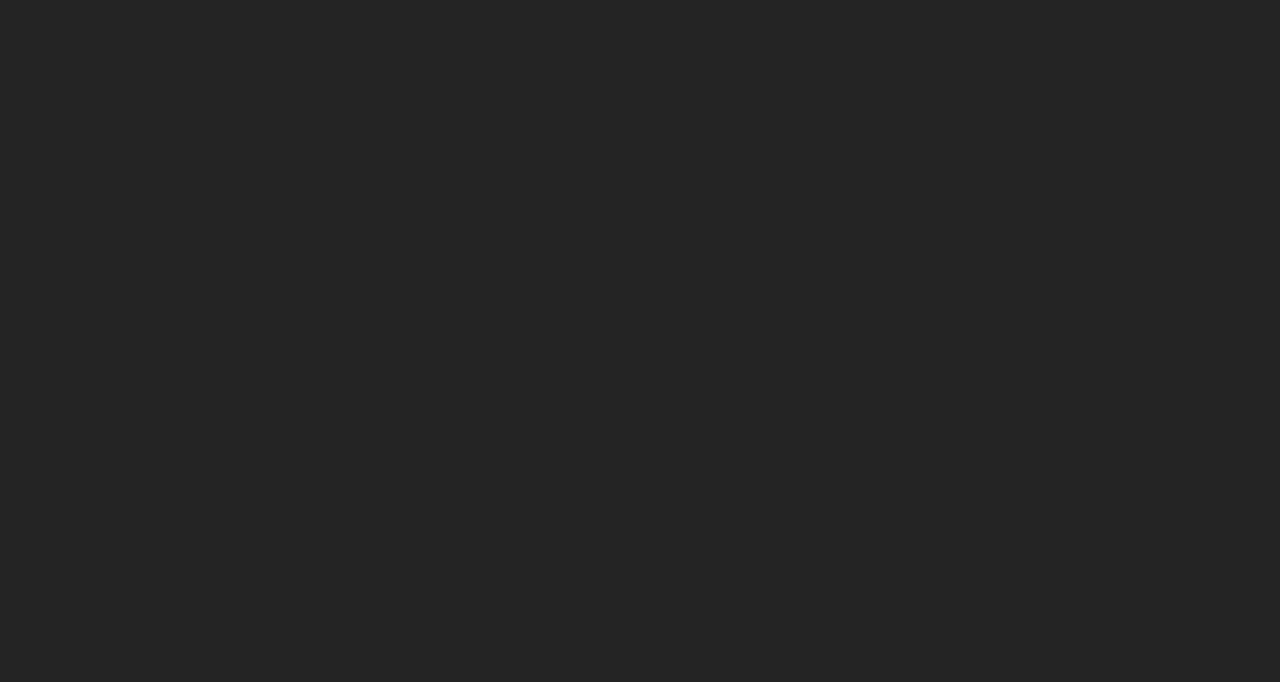
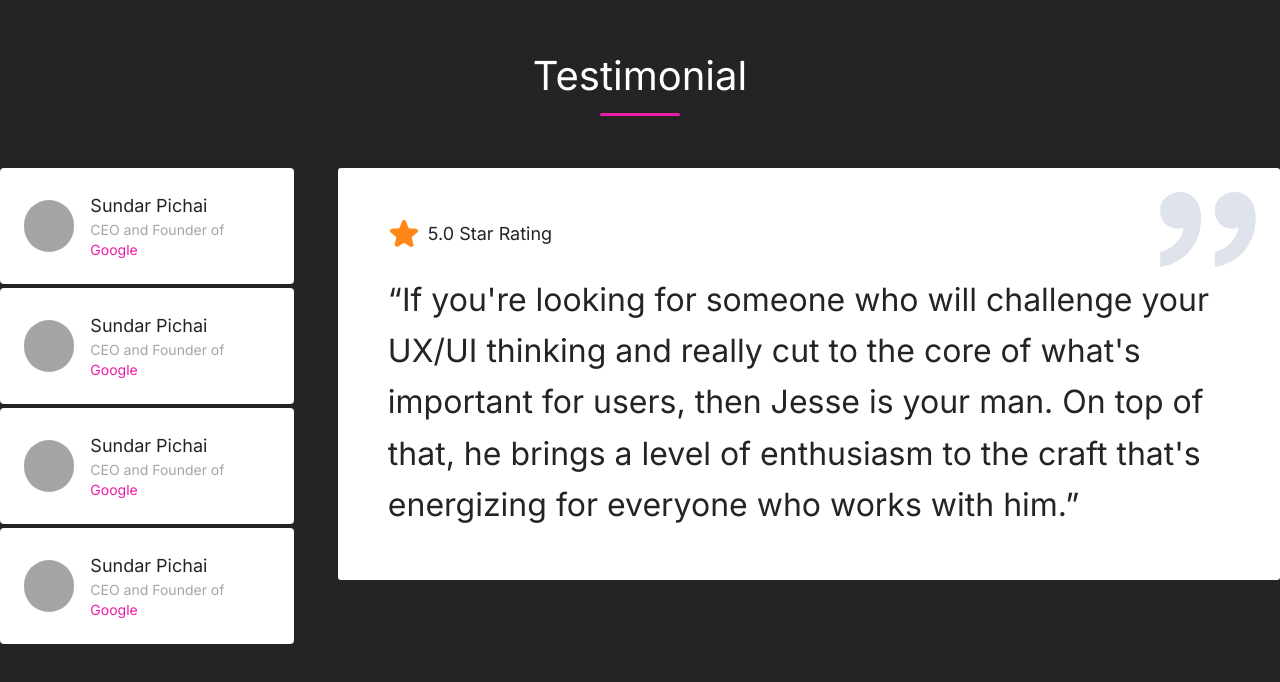
Before and after one commit to JefteMedeiros/personal-portfolio, a Next.js app: page / in a window 1280 px wide. Shown: the part 4242-4924 px from the top of the page. Before the commit the page ends 4068 px from the top, so only its background shows below. Built offline with nearby package versions, Linux system fonts and the light colour scheme.

Commit message:
Feature/Testimonial

```diff
--- /dev/null
+++ b/src/components/Testimonials/index.tsx
@@ -0,0 +1,107 @@
+import { Star } from "phosphor-react";
+import {
+  SectionTitle,
+  SectionTitleUnderline,
+} from "../../styles/Global/styles";
+import {
+  Container,
+  QuoteIcon,
+  TestimonialBox,
+  TestimonialContainer,
+  UserBox,
+  UserComment,
+  UserCompany,
+  UserContainer,
+  UserInfo,
+  UserName,
+  UserPic,
+  UserRating,
+  UserRole,
+} from "./styles";
+
+export function Testimonials() {
+  return (
+    <Container>
+      <SectionTitleUnderline>Testimonial</SectionTitleUnderline>
+      <TestimonialContainer>
+        <UserContainer>
+          <UserBox>
+            <UserPic>
+              <div />
+            </UserPic>
+            <UserInfo>
+              <UserName>Sundar Pichai</UserName>
+              <UserRole>
+                CEO and Founder of <UserCompany> Google</UserCompany>
+              </UserRole>
+            </UserInfo>
+          </UserBox>
+          <UserBox>
+            <UserPic>
+              <div />
+            </UserPic>
+            <UserInfo>
+              <UserName>Sundar Pichai</UserName>
+              <UserRole>
+                CEO and Founder of <UserCompany> Google</UserCompany>
+              </UserRole>
+            </UserInfo>
+          </UserBox>
+          <UserBox>
+            <UserPic>
+              <div />
+            </UserPic>
+            <UserInfo>
+              <UserName>Sundar Pichai</UserName>
+              <UserRole>
+                CEO and Founder of <UserCompany> Google</UserCompany>
+              </UserRole>
+            </UserInfo>
+          </UserBox>
+          <UserBox>
+            <UserPic>
+              <div />
+            </UserPic>
+            <UserInfo>
+              <UserName>Sundar Pichai</UserName>
+              <UserRole>
+                CEO and Founder of <UserCompany> Google</UserCompany>
+              </UserRole>
+            </UserInfo>
+          </UserBox>
+        </UserContainer>
+        <TestimonialBox>
+          <UserRating>
+            <Star size={32} weight="fill" />
+            5.0 Star Rating
+          </UserRating>
+          <UserComment>
+            “If you're looking for someone who will challenge your UX/UI
+            thinking and really cut to the core of what's important for users,
+            then Jesse is your man. On top of that, he brings a level of
+            enthusiasm to the craft that's energizing for everyone who works
+            with him.”
+          </UserComment>
+          <QuoteIcon>
+            <svg
+              width="96"
+              height="76"
+              viewBox="0 0 96 76"
+              fill="none"
+              xmlns="http://www.w3.org/2000/svg"
+            >
+              <path
+                d="M18.1333 36.7245C7.43477 36.7245 0.197754 29.269 0.197754 18.2223C0.197754 8.28161 8.49985 0 19.7445 0C32.0611 0 41.162 9.94066 41.162 25.1248C41.162 59.6371 15.9963 73.4421 0.197754 75.1012V59.9171C10.9099 57.9849 22.9534 47.2181 23.4928 35.3385C22.9534 35.6116 20.8164 36.7245 18.1333 36.7245Z"
+                fill="#DFE3EB"
+              />
+              <path
+                d="M72.7524 36.7245C62.0471 36.7245 54.8169 29.269 54.8169 18.2223C54.8169 8.28161 63.119 0 74.3637 0C86.6803 0 95.7812 9.94066 95.7812 25.1248C95.7812 59.6371 70.6154 73.4421 54.8169 75.1012V59.9171C65.529 57.9849 77.5725 47.2181 78.1119 35.3385C77.5725 35.6116 75.4356 36.7245 72.7524 36.7245Z"
+                fill="#DFE3EB"
+              />
+            </svg>
+          </QuoteIcon>
+        </TestimonialBox>
+      </TestimonialContainer>
+    </Container>
+  );
+}
--- /dev/null
+++ b/src/components/Testimonials/styles.ts
@@ -0,0 +1,93 @@
+import styled from "styled-components";
+
+export const Container = styled.section`
+  display: flex;
+  padding: 6.25rem 0;
+  flex-direction: column;
+  align-items: center;
+  gap: 4.25rem;
+  margin-top: 7.875rem;
+`;
+
+export const TestimonialContainer = styled.div`
+  display: flex;
+  gap: 2.75rem;
+`;
+
+export const TestimonialBox = styled.div`
+  position: relative;
+  background-color: ${(props) => props.theme["white"]};
+  height: 25.75rem;
+  width: 60.25rem;
+  padding: 3.125rem;
+  border-radius: 0.1875rem;
+`;
+
+export const UserContainer = styled.div`
+  display: flex;
+  flex-direction: column;
+  gap: 0.25rem;
+`;
+
+export const UserBox = styled.div`
+  display: flex;
+  align-items: center;
+  gap: 1rem;
+  background-color: ${(props) => props.theme["white"]};
+  border-radius: 0.25rem;
+  padding: 1.5rem;
+`;
+
+export const UserPic = styled.div`
+  border-radius: 624.9375rem;
+  width: 3.25rem;
+  background-color: ${(props) => props.theme["gray-500"]};
+  height: 3.25rem;
+`;
+
+export const UserInfo = styled.div``;
+
+export const UserName = styled.h1`
+  font-size: 1.125rem;
+  font-weight: 400;
+  line-height: 1.75rem;
+  color: ${(props) => props.theme["black"]};
+`;
+
+export const UserRole = styled.p`
+  font-size: 0.875rem;
+  line-height: 1.25rem;
+  color: ${(props) => props.theme["gray-500"]};
+`;
+
+export const UserCompany = styled.span`
+  color: ${(props) => props.theme["pink"]};
+`;
+
+export const UserRating = styled.span`
+  display: flex;
+  align-items: center;
+  gap: 0.5rem;
+
+  font-size: 1.125rem;
+  line-height: 1.75rem;
+  color: ${(props) => props.theme["black"]};
+
+  svg {
+    color: #ff8718;
+  }
+`;
+
+export const UserComment = styled.h1`
+  margin-top: 1.5rem;
+  color: ${props => props.theme["black"]};
+  font-weight: 400;
+  font-size: 2rem;
+  line-height: 160%;
+`;
+
+export const QuoteIcon = styled.div`
+  position: absolute;
+  right: 1.5rem;
+  top: 1.5rem;
+`;
--- a/src/pages/index.tsx
+++ b/src/pages/index.tsx
@@ -5,6 +5,7 @@ import { Headline } from '../components/Headline';
 import { HireMe } from '../components/HireMe';
 import { MySelectedWork } from '../components/MySelectedWork';
 import { MyService } from '../components/MyService';
+import { Testimonials } from '../components/Testimonials';
 
 const Home: NextPage = () => {
   return (
@@ -15,6 +16,7 @@ const Home: NextPage = () => {
       <MySelectedWork />
       <Companies />
       <HireMe />
+      <Testimonials />
     </>
   );
 }
```
